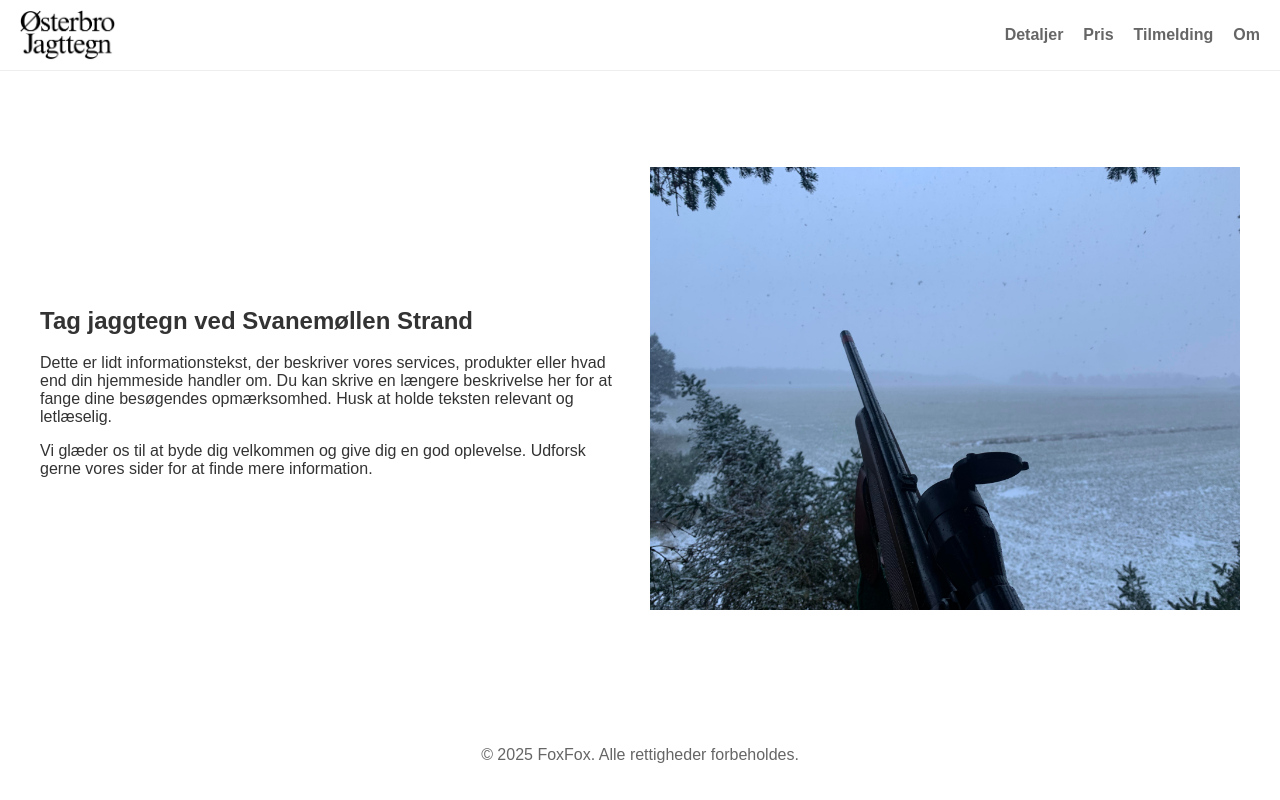
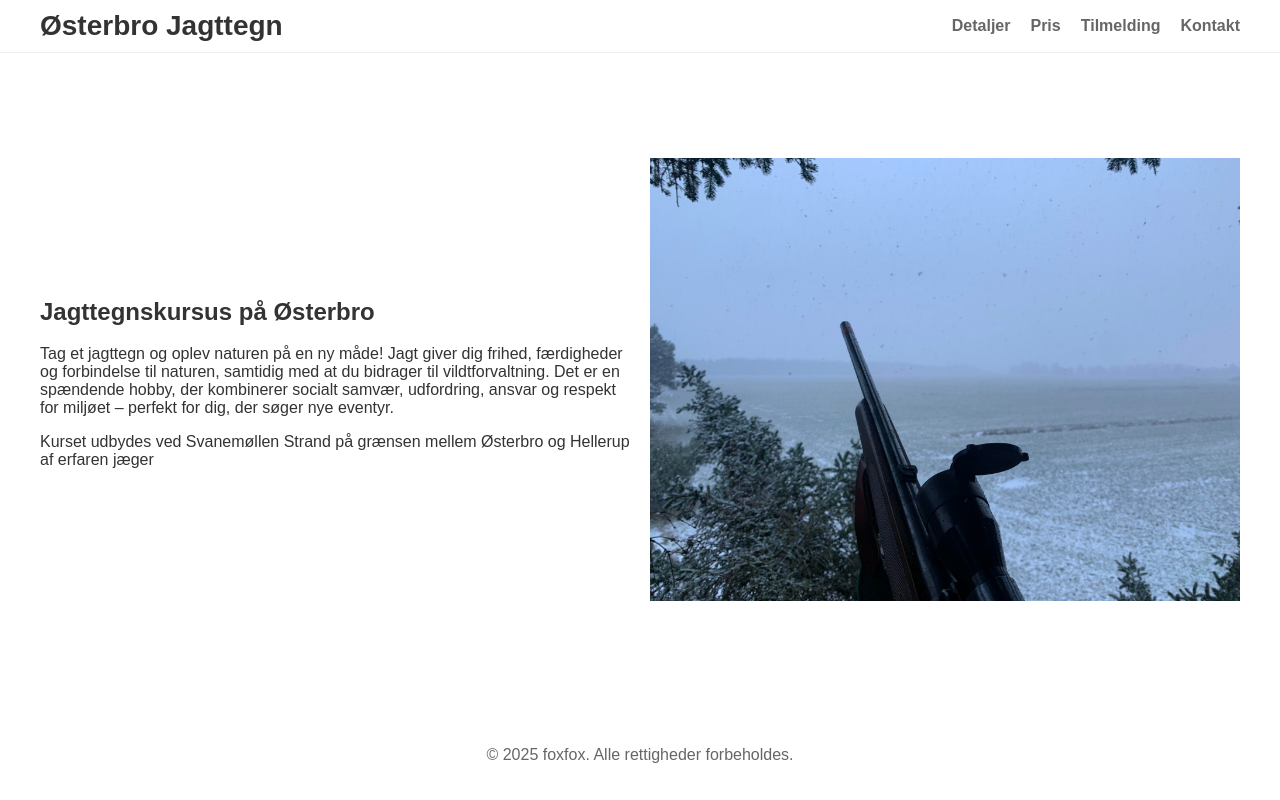
Before and after one commit to alsonder/alsonder.github.io, a plain HTML site: page index.html in a window 1280 px wide. Drawn offline with Linux system fonts and the light colour scheme.

Commit message:
Refactor HTML structure and add dynamic header and footer loading; create details and header HTML files

```diff
--- /dev/null
+++ b/footer.html
@@ -0,0 +1,3 @@
+<footer>
+    <p>&copy; 2025 foxfox. Alle rettigheder forbeholdes.</p>
+</footer>
--- /dev/null
+++ b/header.html
@@ -0,0 +1,15 @@
+<header>
+    <div class="header-inner">
+        <div class="logo-text">
+            <a href="index.html">Østerbro Jagttegn</a>
+        </div>
+        <nav>
+            <ul>
+                <li><a href="details.html">Detaljer</a></li>
+                <li><a href="price.html">Pris</a></li>
+                <li><a href="join.html">Tilmelding</a></li>
+                <li><a href="contact.html">Kontakt</a></li>
+            </ul>
+        </nav>
+    </div>
+</header>
--- a/index.html
+++ b/index.html
@@ -7,31 +7,38 @@
     <link rel="stylesheet" href="style.css">
 </head>
 <body>
-    <header>
-        <img src="logo.png" alt="Dit Logo" class="logo">
-        <nav>
-            <ul>
-                <li><a href="detaljer.html">Detaljer</a></li>
-                <li><a href="pris.html">Pris</a></li>
-                <li><a href="tilmelding.html">Tilmelding</a></li>
-                <li><a href="om.html">Om</a></li>
-            </ul>
-        </nav>
-    </header>
+    <div id="header-placeholder"></div>
 
     <div class="container">
         <div class="text-content">
-            <h2>Tag jaggtegn ved Svanemøllen Strand</h2>
-            <p>Dette er lidt informationstekst, der beskriver vores services, produkter eller hvad end din hjemmeside handler om. Du kan skrive en længere beskrivelse her for at fange dine besøgendes opmærksomhed. Husk at holde teksten relevant og letlæselig.</p>
-            <p>Vi glæder os til at byde dig velkommen og give dig en god oplevelse. Udforsk gerne vores sider for at finde mere information.</p>
+            <h2>Jagttegnskursus på Østerbro</h2>
+            <p>Tag et jagttegn og oplev naturen på en ny måde! Jagt giver dig frihed, færdigheder og forbindelse til naturen, samtidig med at du bidrager til vildtforvaltning. Det er en spændende hobby, der kombinerer socialt samvær, udfordring, ansvar og respekt for miljøet – perfekt for dig, der søger nye eventyr.</p>
+            <p>Kurset udbydes ved Svanemøllen Strand på grænsen mellem Østerbro og Hellerup af erfaren jæger</p>
         </div>
         <div class="image-content">
             <img src="image.jpg" alt="Beskrivende billede">
         </div>
     </div>
 
-    <footer>
-        <p>&copy; 2025 FoxFox. Alle rettigheder forbeholdes.</p>
-    </footer>
+    <div id="footer-placeholder"></div>
+
+    <script>
+        // Funktion til at indlæse HTML fra en fil og indsætte den i et element
+        async function loadHTML(url, elementId) {
+            try {
+                const response = await fetch(url);
+                const html = await response.text();
+                document.getElementById(elementId).innerHTML = html;
+            } catch (error) {
+                console.error(`Fejl ved indlæsning af ${url}:`, error);
+            }
+        }
+
+        // Kør funktionerne, når DOM'en er fuldt indlæst
+        document.addEventListener('DOMContentLoaded', () => {
+            loadHTML('header.html', 'header-placeholder');
+            loadHTML('footer.html', 'footer-placeholder');
+        });
+    </script>
 </body>
 </html>
--- a/style.css
+++ b/style.css
@@ -3,28 +3,45 @@ body {
     font-family: Arial, sans-serif;
     margin: 0;
     padding: 0;
-    background-color: #ffffff; /* Hvid baggrund for hele siden */
+    background-color: #ffffff;
     color: #333;
-    display: flex; /* Gør body til en flex-container */
-    flex-direction: column; /* Stabler indholdet vertikalt */
-    min-height: 100vh; /* Sørger for, at body fylder hele viewport-højden */
+    display: flex;
+    flex-direction: column;
+    min-height: 100vh;
 }
 
 /* Header styling */
 header {
-    background-color: #ffffff; /* Hvid baggrund for headeren */
+    background-color: #ffffff;
     color: #333;
-    padding: 10px 20px;
-    display: flex;
-    justify-content: space-between;
-    align-items: center;
+    /* Fjern padding herfra, da den flyttes til .header-inner */
+    /* Fjernet display: flex, justify-content, align-items da de nu gælder for .header-inner */
     box-shadow: none;
-    border-bottom: 1px solid #eee; /* Tynd linje for at adskille headeren diskret */
+    border-bottom: 1px solid #eee;
 }
 
-.logo {
-    height: 50px;
-    width: auto;
+/* Ny container inde i headeren */
+.header-inner {
+    display: flex; /* Gør denne til en flex-container for at justere logo og menu */
+    justify-content: space-between; /* Fordeler logo til venstre, menu til højre */
+    align-items: center; /* Centrerer vertikalt */
+    max-width: 1200px; /* Samme maksimale bredde som .container */
+    margin: 0 auto; /* Centrerer indholdet horisontalt */
+    padding: 10px 20px; /* Tilføj padding her for at bevare luft omkring indholdet */
+}
+
+/* Styling for tekstlogoet */
+.logo-text a {
+    font-family: Arial, sans-serif;
+    font-size: 28px;
+    font-weight: bold;
+    color: #333;
+    text-decoration: none;
+    white-space: nowrap;
+}
+
+.logo-text a:hover {
+    color: #666;
 }
 
 nav ul {
@@ -39,14 +56,14 @@ nav ul li {
 }
 
 nav ul li a {
-    color: #666; /* Grå farve for links i navigationen */
+    color: #666;
     text-decoration: none;
     font-weight: bold;
     transition: color 0.3s ease;
 }
 
 nav ul li a:hover {
-    color: #333; /* Mørkere grå ved hover */
+    color: #333;
 }
 
 /* Hovedindhold styling */
@@ -60,7 +77,7 @@ nav ul li a:hover {
     background-color: #ffffff;
     box-shadow: none;
     border-radius: 0;
-    flex-grow: 1; /* Sørger for, at containeren fylder al tilgængelig plads */
+    flex-grow: 1;
 }
 
 .text-content {
@@ -81,15 +98,23 @@ nav ul li a:hover {
 
 /* Footer styling */
 footer {
-    background-color: #ffffff; /* Hvid baggrund for footeren */
-    color: #666; /* Tekstfarve for copyright */
+    background-color: #ffffff;
+    color: #666;
     text-align: center;
     padding: 20px;
-    /* Ingen margin-top eller border-top, da den skal være flad og uden adskillelse */
+    margin-top: 0;
+    border-top: none;
 }
 
 /* Responsive design */
 @media (max-width: 768px) {
+    /* Juster .header-inner og .container padding for mindre skærme */
+    .header-inner,
+    .container {
+        padding-left: 15px; /* Lidt mindre padding på små skærme */
+        padding-right: 15px;
+    }
+
     .container {
         flex-direction: column;
         text-align: center;
@@ -99,4 +124,9 @@ footer {
         padding-right: 0;
         margin-bottom: 20px;
     }
+
+    /* Juster tekstlogoet på små skærme */
+    .logo-text a {
+        font-size: 24px;
+    }
 }
```
Also changed, not shown: details.html (added, +46 -0 lines).
